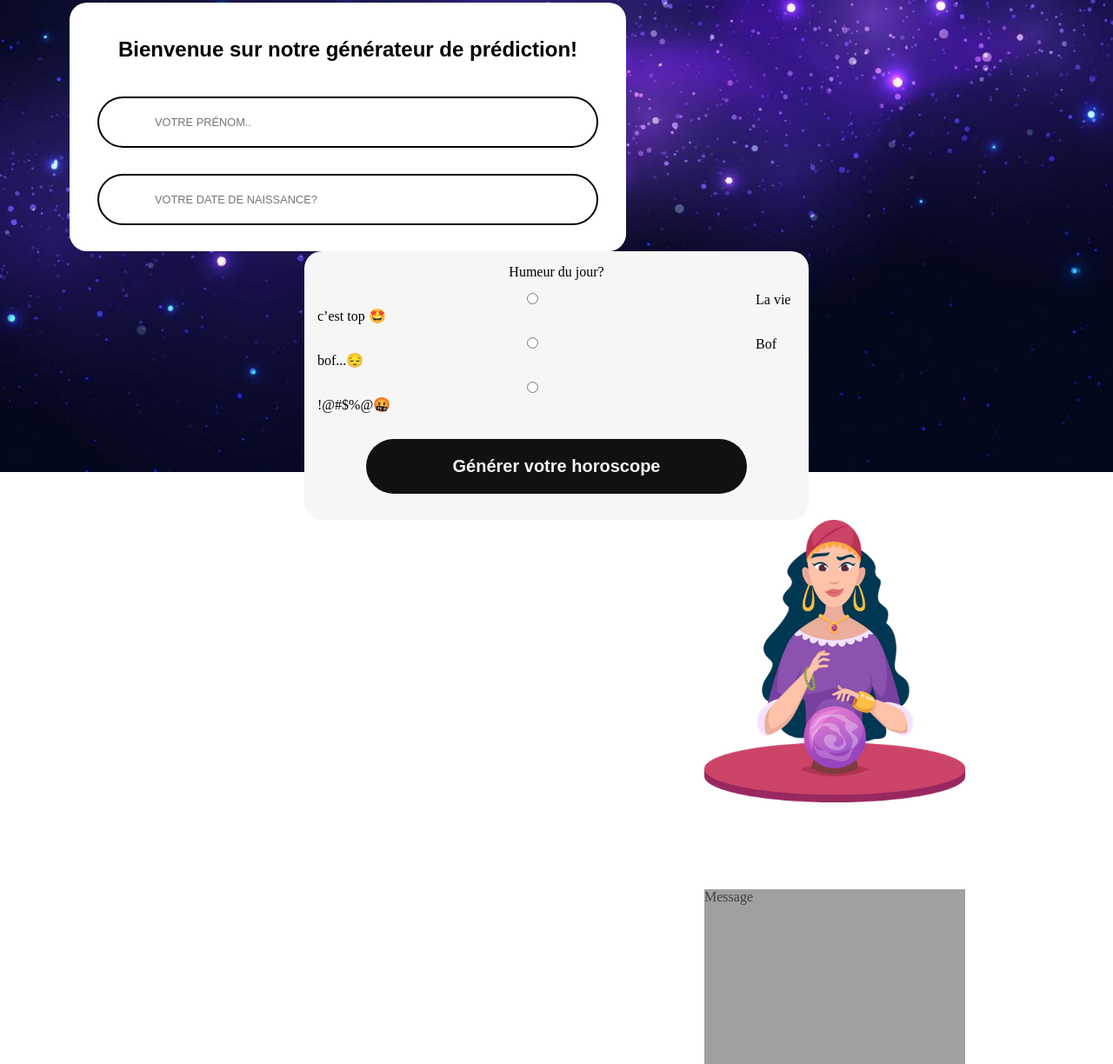
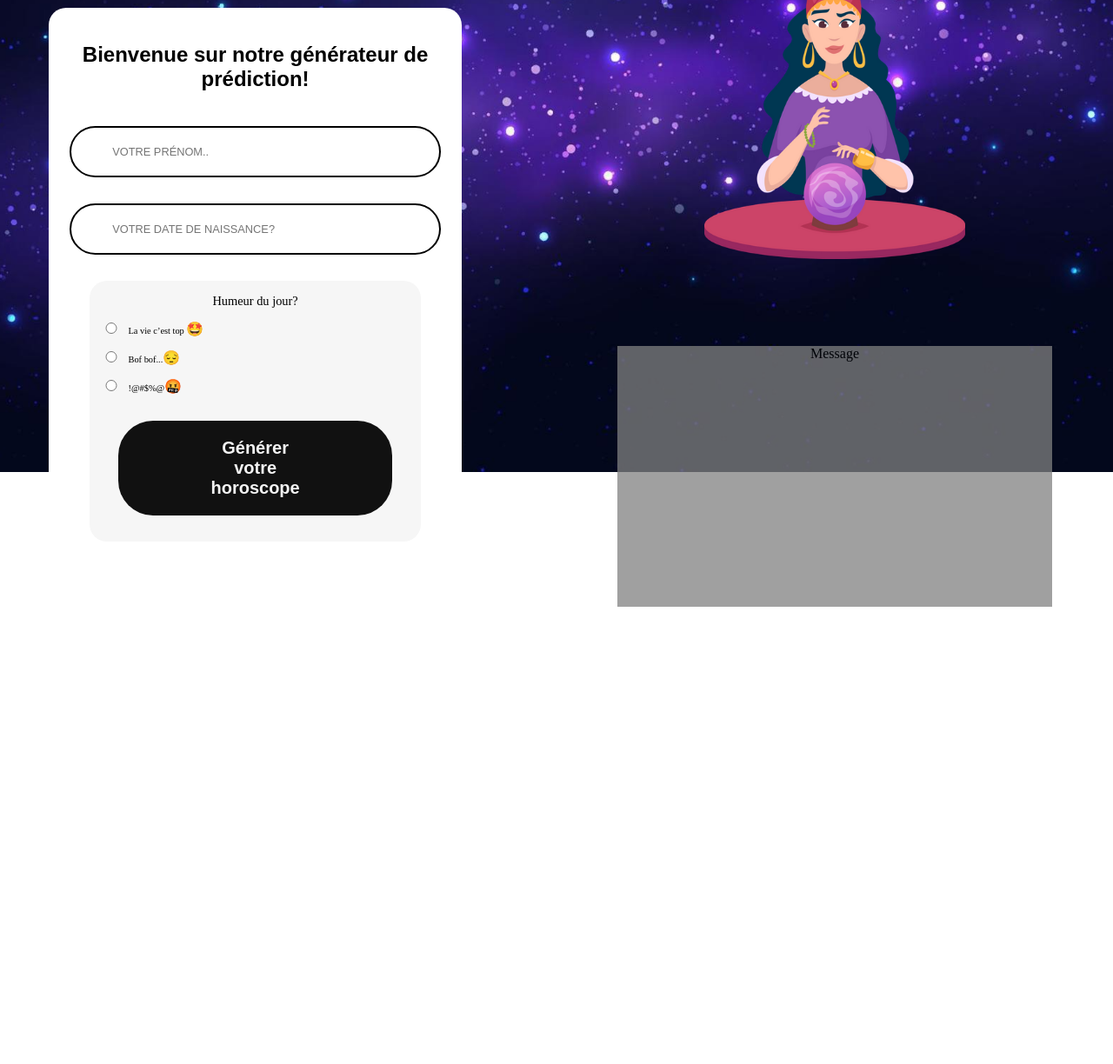
Before and after one commit to emmanuelRitzler/Astromood, a plain HTML site: page index.html in a window 1280 px wide. Shown: the part 257-1481 px from the top of the page at 87% size. After the commit the page ends 1115 px from the top, so only its background shows below. Drawn offline with Linux system fonts and the light colour scheme; a web font is replaced by a local one.

Commit message:
changes layout + submit JS

```diff
--- a/index.html
+++ b/index.html
@@ -13,6 +13,8 @@
    <header>
        <h1>AstroMood</h1>
    </header>
+   <section class="wrapper">
+        <div class="wrapper-left">
             <div class="survey_container">
                 <div id="survey_title">
                     <h2>Bienvenue sur notre générateur de prédiction!</h2>
@@ -27,8 +29,7 @@
                     <input type="text" name="userBirthday" id="userBirthday" placeholder="Votre date de naissance?">
                  </div>
                 </div>
-   </div>
-    <form class="form-container">
+                <form class="form-container" method="get">
                     <div class="mood-select">
                         <p>Humeur du jour?</p>
                      <div class="mood-option">
@@ -37,14 +38,12 @@
                         >La vie c’est top <span class="mood-option-icon">🤩</span></label
                         >
                     </div>
-
                     <div class="mood-option">
                         <input type="radio" id="so-so-mood" name="mood" value="so-so-mood" />
                         <label for="so-so-mood"
                         >Bof bof...<span class="mood-option-icon">😔</span></label
                         >
                     </div>
-
                     <div class="mood-option">
                         <input type="radio" id="bad-mood" name="mood" value="bad-mood" />
                         <label for="bad-mood"
@@ -61,17 +60,19 @@
                         </div>
                     </div>
                 </form>
-    <section class="wrapper">
+            </div>
+         </div>
         <div class="wrapper-right">
             <img src="Images/fortune-teller-with-ball-6506977-5475797.webp" class="fortune" alt="A fortune Teller" />
             <p id="horoscope">VOTRE HOROSCOPE ICI</p>
         <div class="message">
-             <p>Message</p>
+            <p id="personalisedMessage">Message</p>
         </div>
         </div>
     </section>
-<footer align = "center">
-    <h3><font color="white" face="Doppio One">Créer  par  Team  Astrolowgy - 2024</font></h3>
+<script src="./index.js"></script>
+</body>
+<footer>
+  <h3>Créer  par  Team  Astrolowgy - 2024</h3>
 </footer>
-</body>
 </html>
--- a/index.js
+++ b/index.js
@@ -1,13 +1,24 @@
-const getName = () => {
-    const getName = document.querySelector('userName').value;
+let message = document.querySelector("#personalisedMessage");
+
+document.addEventListener('DOMContentLoaded', function() {
+    const form = document.querySelector('.btn-form-submit');
+    form.addEventListener('click', (event) => {
+        event.preventDefault();
+        let userName = document.getElementById('userName').value;
+        let userBirthday = document.getElementById('userBirthday').value;
+        let mood = document.querySelector('input[name="mood"]:checked').value;
+        const userHoroscope = `${userName}, votre signe astrologique est ${userBirthday}. Vu votre humeur du jour, votre prédiction est ${mood}`;
+        message.innerHTML = userHoroscope;
+    })
+});
+
+const sadQuote = [];
+const happyQuote = [];
+const angryQuote = [];
+
+
+
+const GetRandomNumber = () => {
+    return Math.floor(Math.random() * 9)
 };
-
-const getBirthday = () => {
-    document.querySelector('userBirthday').value;
-};
-
-const userName = getName();
-const birthDate = getBirthday();
-
-console.log(userName);
-console.log(birthDate);
+// console.log(GetRandomNumber()); -- testé et approuvé
--- a/style.css
+++ b/style.css
@@ -22,7 +22,7 @@ body {
 }
 
 header h1 {
-    font-size: 12vh;
+    font-size: 10vh;
     color: white;
     font-family: 'Zen Tokyo Zoo', sans-serif;
     font-weight: 400;
@@ -30,20 +30,22 @@ header h1 {
 
 header {
     height: 200px;
-    margin-bottom: 50px;
+    margin-bottom: 30px;
     display: flex;
     justify-content: center;
     align-items: center;
 }
 
 .survey_container {
-    width: 50%;
+    width: 90%;
     height: auto;
+    grid-column: 1 / 2;
+    justify-content: center;
     background-color: white;
-    margin-left: 80px;
-    margin-top: 60px;
     border-radius: 20px;
+    padding-bottom: 40px;
 }
+
 
 #survey_title {
     display: flex;
@@ -105,7 +107,7 @@ button {
 }
 
 .form-container {
-  width: 580px;
+  width: 80%;
   height: auto;
   border-radius: 20px;
   padding: 15px;
@@ -118,8 +120,17 @@ button {
   margin-bottom: 30px;
 }
 .mood-select p {
+    font-size: 1.8vh;
   margin-bottom: 14px;
   text-align: center;
+}
+
+label {
+    font-size: 1.3vh;
+}
+
+.mood-option {
+    text-align: left;
 }
 
 .mood-option:hover {
@@ -128,6 +139,7 @@ button {
 }
 
 input[type='radio'] {
+    width: 20px;
   margin-right: 5px;
 }
 
@@ -155,24 +167,33 @@ input[type='radio'] {
 }
 
 .btn-form-submit {
-  display: block;
-  border: 0px;
-  margin: 0 auto;
-  margin-bottom: 15px;
+    display: flex;
+    justify-content: center;
+    align-items: center;
+    width: 90%;
+    border: 0px;
+    margin: 0 auto;
+    margin-bottom: 15px;
 }
 
 .wrapper {
     display : grid;
     grid-template-columns: repeat(2, 1fr);
+    align-items: center;
     justify-content: center;
-    align-items: center;
-    height: 600px;
-
+    height: auto;
+    margin-bottom: 60px;
 }
 
 .wrapper-right {
     display: grid;
     grid-column: 2 / 3;
+    justify-content: center;
+}
+
+.wrapper-left {
+    grid-column: 1 / 2;
+    display: grid;
     justify-content: center;
 }
 
@@ -195,6 +216,9 @@ input[type='radio'] {
 }
 
 .message {
+    display : flex;
+    justify-content: center;
+    width: 500px;
     height : 300px;
     grid-column: 2 / 2;
     grid-row: 2/2;
@@ -205,7 +229,18 @@ input[type='radio'] {
     font-size: 40px;
 }
 
+.message p {
+  text-align: center;
+}
+
 footer h3 {
     font-weight: 400;
     font-size: 20px;
+    height: 100px;
+    display: flex;
+    justify-content: center;
+    align-items: center;
+    color: white;
+    font-family: 'Zen Tokyo Zoo', sans-serif;
+    font-weight: 400;
 }
```
Lines whose indentation alone changed are shown as unchanged.
